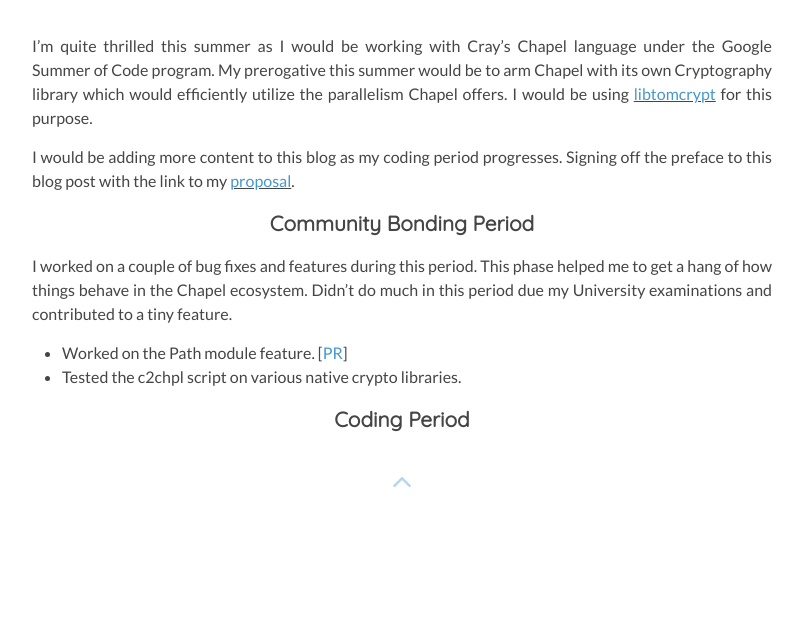
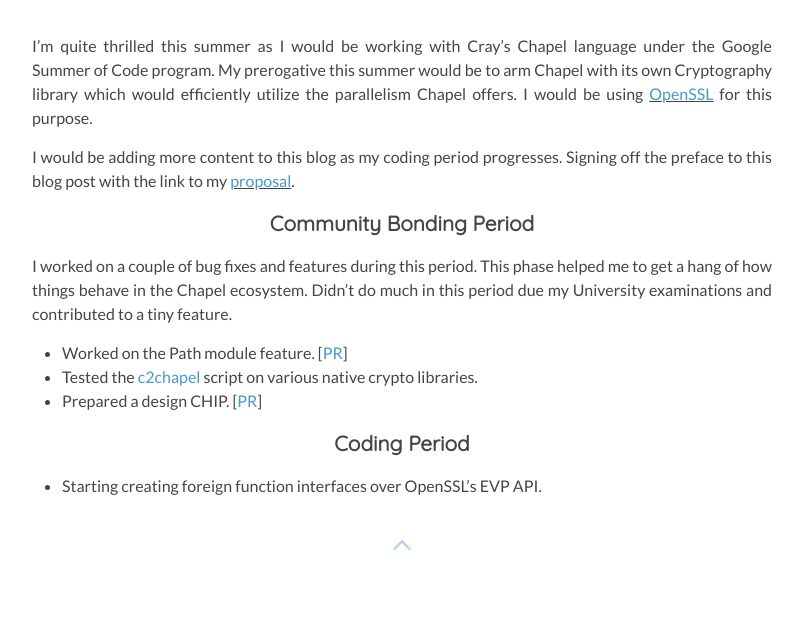
Before and after one commit to lprimeroo/saruftw.github.io.old, a Jekyll site: the page built from _posts/2017-05-15-gsoc-chapel-blog.md, in a window 1280 px wide. Shown: the part 835-1462 px from the top of the page, without its empty margins (238-1041 px from the left). Built offline with Jekyll 4.4.1, drawn with Linux system fonts in a browser that asks for light colours; nearby versions of some CDN libraries; comment, search, counter and statistics services are not loaded; before the commit the page ends 1399 px from its top, so only the background shows below that.

Commit message:
Finished COmmmnity bonding section of gsoc blog

```diff
--- a/_posts/2017-05-15-gsoc-chapel-blog.md
+++ b/_posts/2017-05-15-gsoc-chapel-blog.md
@@ -17,15 +17,18 @@ finished: true
 </p>
 <br />
 
-I'm quite thrilled this summer as I would be working with Cray's Chapel language under the Google Summer of Code program. My prerogative this summer would be to arm Chapel with its own Cryptography library which would efficiently utilize the parallelism Chapel offers. I would be using <u><a href="http://www.libtom.net/LibTomCrypt/">libtomcrypt</a></u> for this purpose.
+I'm quite thrilled this summer as I would be working with Cray's Chapel language under the Google Summer of Code program. My prerogative this summer would be to arm Chapel with its own Cryptography library which would efficiently utilize the parallelism Chapel offers. I would be using <u><a href="https://www.openssl.org">OpenSSL</a></u> for this purpose.
 
-I would be adding more content to this blog as my coding period progresses. Signing off the preface to this blog post with the link to my <u><a href="https://storage.googleapis.com/summerofcode-prod.appspot.com/gsoc/core_project/doc/4894007705468928_1491160173_GSoC17-Chapel-SarthakMunshi-ProjectProposal.pdf?Expires=1494501331&GoogleAccessId=summerofcode-prod%40appspot.gserviceaccount.com&Signature=WRkAxB9bc9O5R5%2ByjFUfoVzYi7bFuTOMXoJWfMBplT%2Fll1QSlmQmS8taR96sNq6QbP5Ksya5ZeuG5DwYbPad06%2BbKsQjfWf1%2Fl3o67KZxLxYBOtlaptL4Ah5ePzT6zP3S1Xkos2UuHHQym5eQUPTk5yEuxbhvaLtqDY4Ekjxwuq0XwTgn1abuPmJS3SLxNLZM%2FAtqbHdFu1S%2F8%2FvsT0RQLkL3vQJXMcJkUWEPpsAAxhqNtpQCgker7MhPdTfAJ0AWz2s5HsrspIlR%2BITeemSGW4C2R6Iy3CuysaPphqzuSzx5CaGZ0qZMXFOjobWqZFa9AipVfnuIy0uan6NUJj7lg%3D%3D">proposal</a></u>.
+I would be adding more content to this blog as my coding period progresses. Signing off the preface to this blog post with the link to my <u><a href="https://drive.google.com/file/d/0BwrR3ZPLVYhkNUpMcU9jMUQ0VE0/view?usp=sharing">proposal</a></u>.
 
 ### Community Bonding Period
 
 I worked on a couple of bug fixes and features during this period. This phase helped me to get a hang of how things behave in the Chapel ecosystem. Didn't do much in this period due my University examinations and contributed to a tiny feature.
 
 * Worked on the Path module feature. [<a href="https://github.com/chapel-lang/chapel/pull/6200/files">PR</a>]
-* Tested the c2chpl script on various native crypto libraries.
+* Tested the <a href="https://github.com/chapel-lang/chapel/tree/master/tools/c2chapel">c2chapel</a> script on various native crypto libraries.
+* Prepared a design CHIP. [<a href="https://github.com/chapel-lang/chapel/blob/master/doc/rst/developer/chips/21.rst">PR</a>]
 
 ### Coding Period
+
+* Starting creating foreign function interfaces over OpenSSL's EVP API.
```
Also changed, not shown: work.md (+6 -5 lines).
